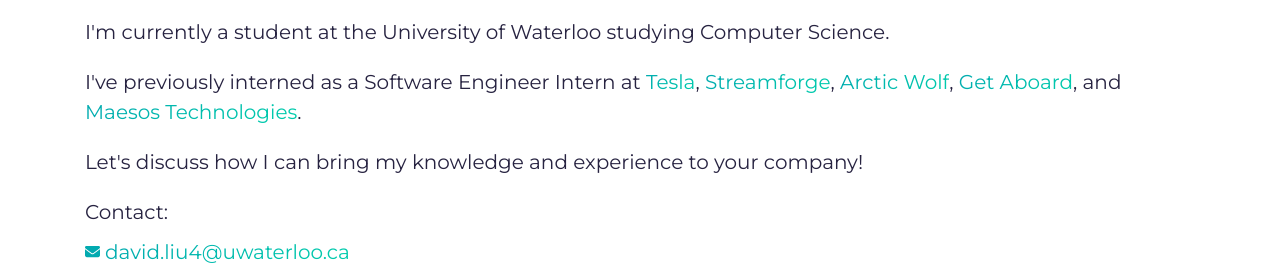
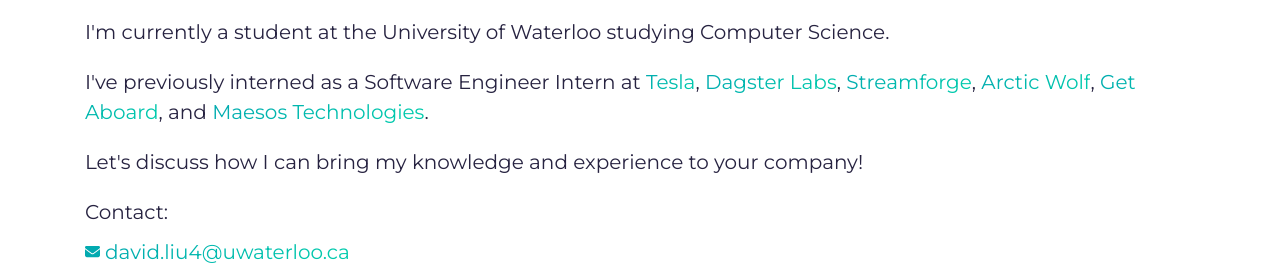
Before and after one commit to dliu27/PortfolioWebsite, a Gatsby site: page / in a window 1280 px wide. Shown: the part 210-484 px from the top of the page. Built offline with nearby package versions, Linux system fonts and the light colour scheme; Gatsby itself is replaced by a stand-in of ours.

Commit message:
Update Hero.jsx

```diff
--- a/src/components/Hero/Hero.jsx
+++ b/src/components/Hero/Hero.jsx
@@ -59,6 +59,18 @@ const Header = () => {
                   Tesla
                 </a>
               </span>
+              ,{' '}
+              <span>
+                <a
+                  href="https://dagster.io/"
+                  target="_blank"
+                  rel="noopener noreferrer"
+                  className="hero-company"
+                >
+                  Dagster Labs
+                </a>
+              </span>
+
               ,{' '}
               <span>
                 <a
```
